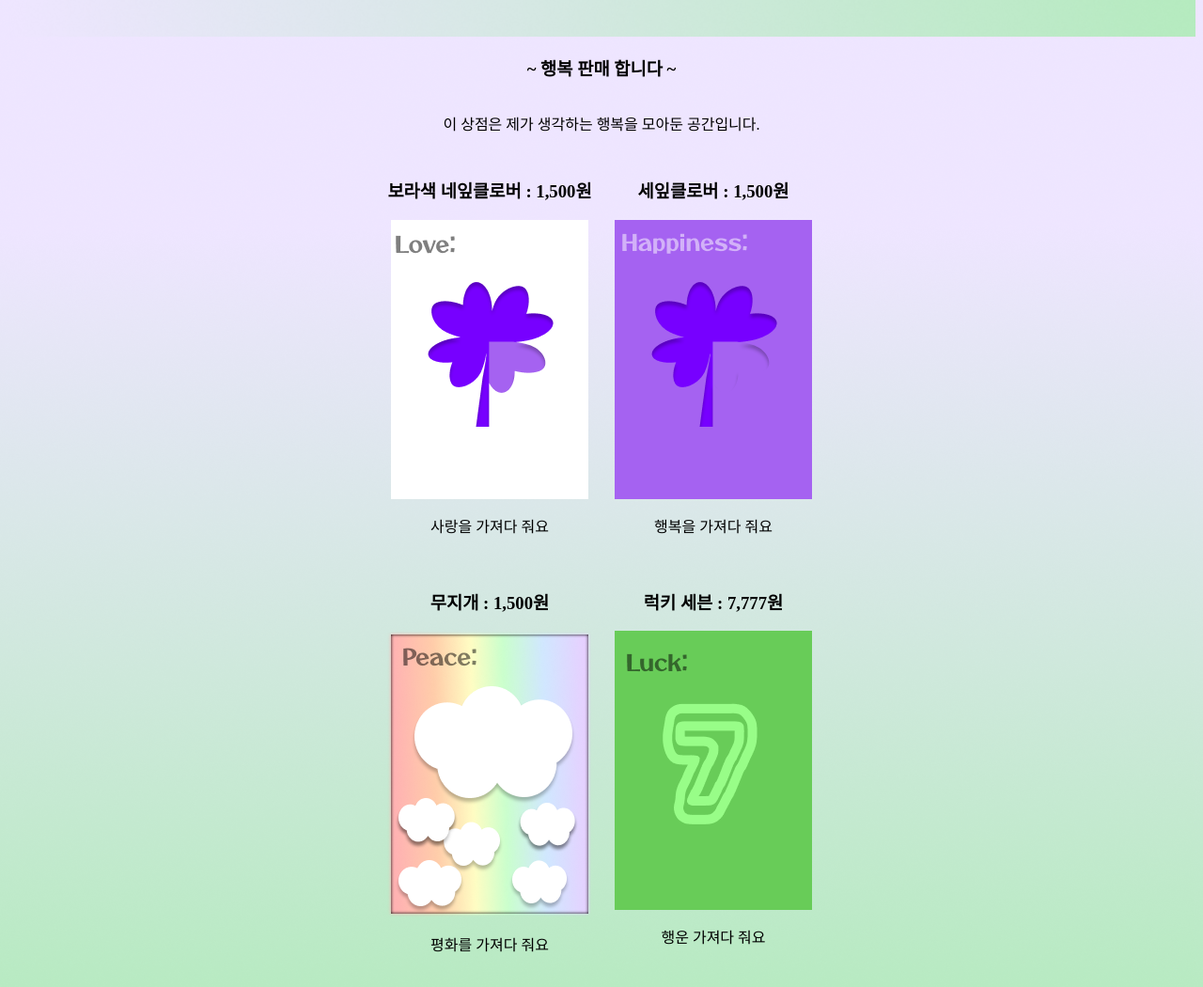
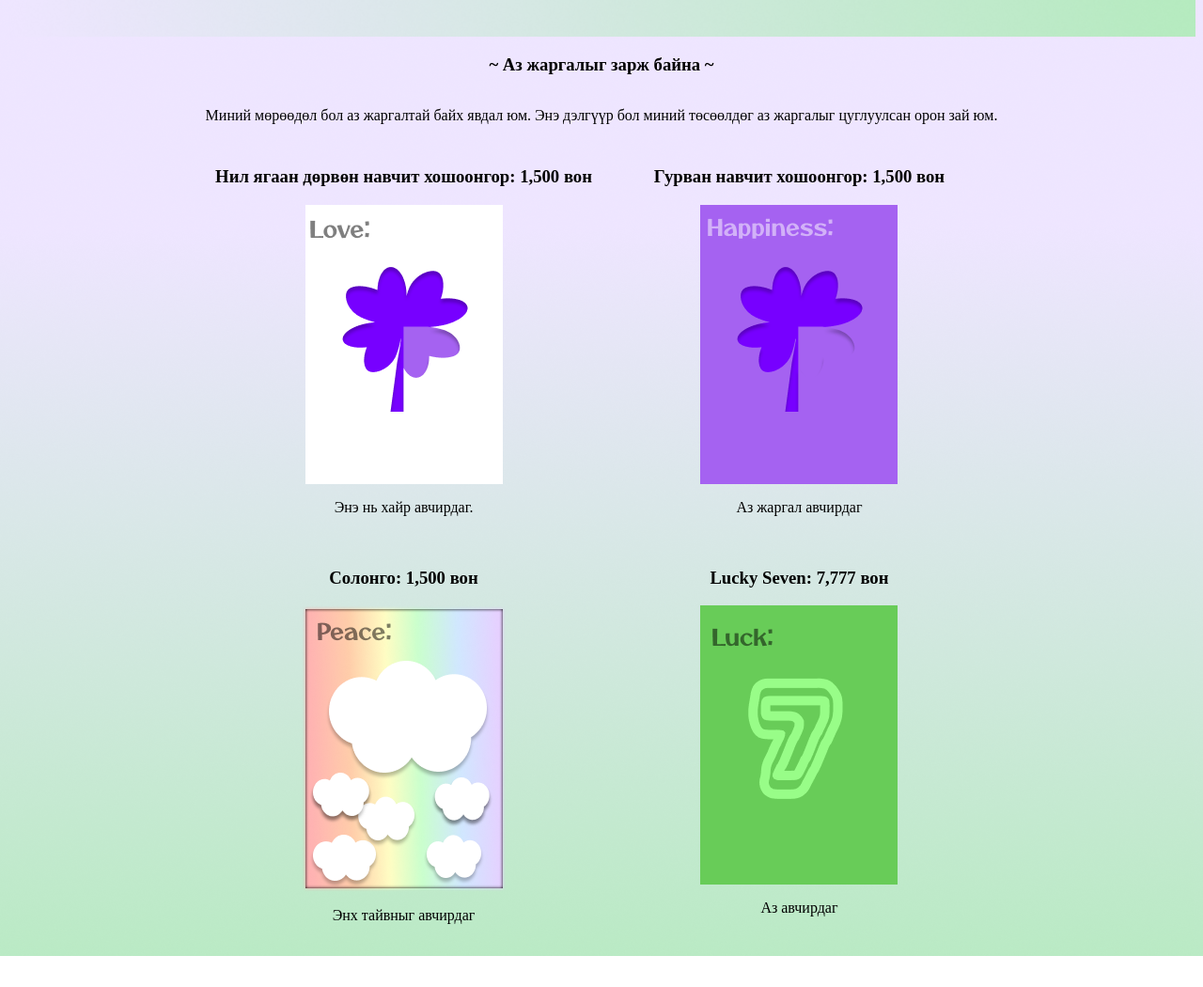
Before and after one commit to chaemina22/myGerShop, a plain HTML site: page index.html in a window 1280 px wide. Shown: the part 168-1218 px from the top of the page at 94% size. After the commit the page ends 1185 px from the top, so only its background shows below. Drawn offline with Linux system fonts and the light colour scheme; a web font is replaced by a local one.

Commit message:
Update index.html

```diff
--- a/index.html
+++ b/index.html
@@ -1,7 +1,7 @@
 <!DOCTYPE html>
     <html>
         <head>
-            <title> 미나의 행운방 </title>
+            <title> Минагийн азын өрөө </title>
           <link rel="preconnect" href="https://fonts.googleapis.com">
 <link rel="preconnect" href="https://fonts.gstatic.com" crossorigin>
 <link href="https://fonts.googleapis.com/css2?family=Gowun+Batang&display=swap" rel="stylesheet">
@@ -20,33 +20,33 @@
         <body>
             <img src="Banner.png" alt="my Banner" width="100%">
             <div style="display: flex; flex-direction: column; justify-content: center; align-items: center;">
-                <h3> ~ 행복 판매 합니다 ~ </h3>
-                <p> 이 상점은 제가 생각하는 행복을 모아둔 공간입니다. </p>
+                <h3> ~ Аз жаргалыг зарж байна ~ </h3>
+                <p> Миний мөрөөдөл бол аз жаргалтай байх явдал юм. Энэ дэлгүүр бол миний төсөөлдөг аз жаргалыг цуглуулсан орон зай юм. </p>
             </div>
 
             <div style="display: grid; grid-template-columns: 1fr 1fr;">
                <div style="margin: 10px; display: flex; flex-direction: column; align-items: center;">
-                    <h3> 보라색 네잎클로버 : 1,500원 </h3>
+                    <h3> Нил ягаан дөрвөн навчит хошоонгор: 1,500 вон </h3>
                     <img src="Poster1.png" alt="my Poster">
-                    <p> 사랑을 가져다 줘요 </p>
+                    <p> Энэ нь хайр авчирдаг. </p>
                </div>
 
                 <div style="margin: 10px; display: flex; flex-direction: column; align-items: center;">
-                    <h3> 세잎클로버 : 1,500원 </h3>
+                    <h3> Гурван навчит хошоонгор: 1,500 вон </h3>
                     <img src="Poster2.png" alt="my Poster">
-                    <p> 행복을 가져다 줘요 </p>
+                    <p> Аз жаргал авчирдаг </p>
                 </div>
 
                 <div style="margin: 10px; display: flex; flex-direction: column; align-items: center;">
-                    <h3> 무지개 : 1,500원 </h3>
+                    <h3> Солонго: 1,500 вон </h3>
                     <img src="Poster3.png" alt="my Poster" >
-                    <p> 평화를 가져다 줘요 </p>
+                    <p> Энх тайвныг авчирдаг </p>
                 </div>
 
                    <div style="margin: 10px;display: flex; flex-direction: column; align-items: center;">
-                    <h3> 럭키 세븐 : 7,777원 </h3>
+                    <h3> Lucky Seven: 7,777 вон </h3>
                     <img src="Poster4.png" alt="my Poster" >
-                    <p> 행운 가져다 줘요 </p>
+                    <p> Аз авчирдаг </p>
                 </div>
 
                </div>
```
